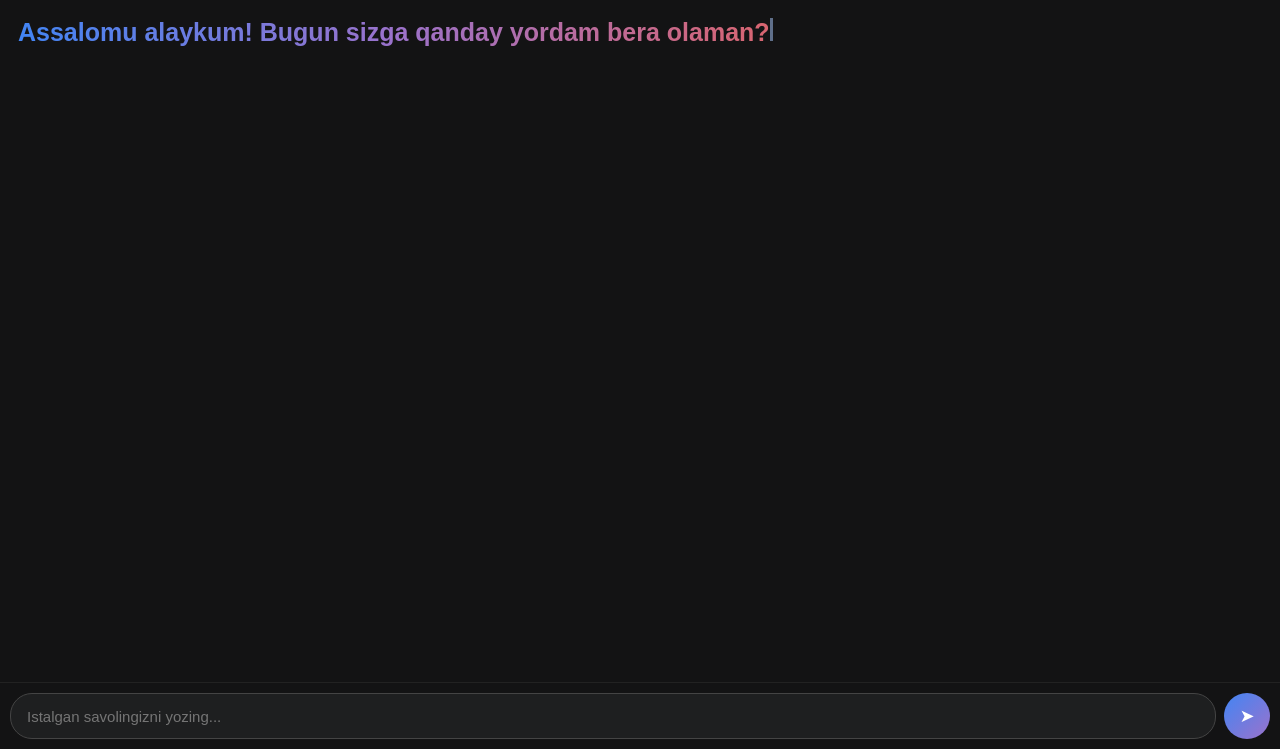
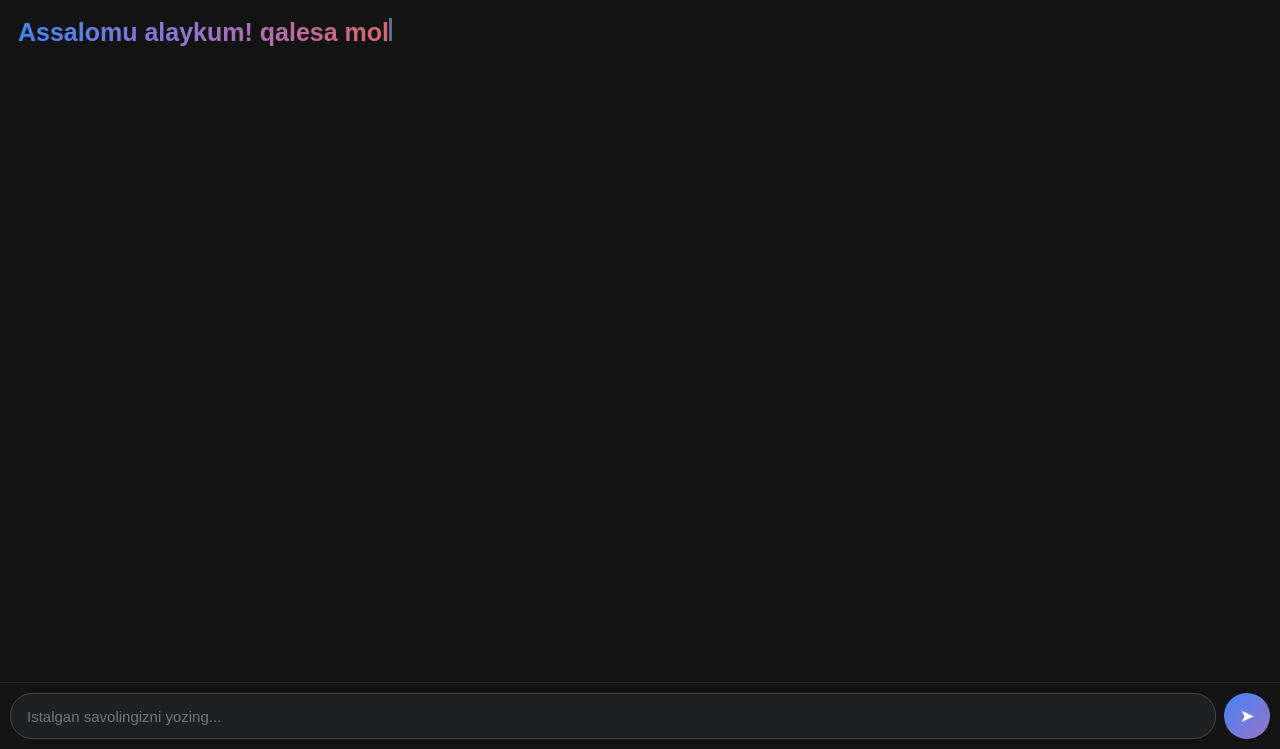
Before and after one commit to tohirjon-uz/Uzmi-ai, a plain HTML site: page index.html in a window 1280 px wide. Shown: the part 51-800 px from the top of the page. Drawn offline with Linux system fonts and the light colour scheme.

Commit message:
Update index.html

```diff
--- a/index.html
+++ b/index.html
@@ -29,7 +29,7 @@
     <button class="send" onclick="go()">➤</button>
   </div>
   <script>
-    const t = "Assalomu alaykum! Bugun sizga qanday yordam bera olaman?";
+    const t = "Assalomu alaykum! qalesa mol";
     let i = 0;
     function w() {
       if (i < t.length) {
```
